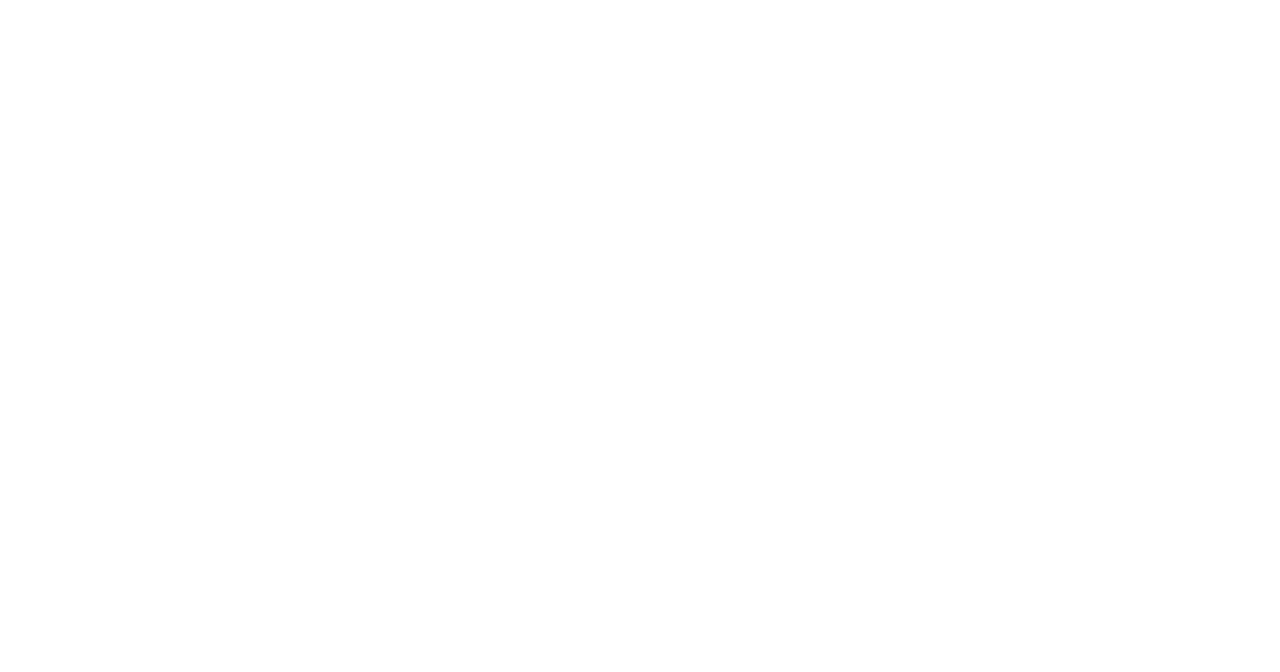
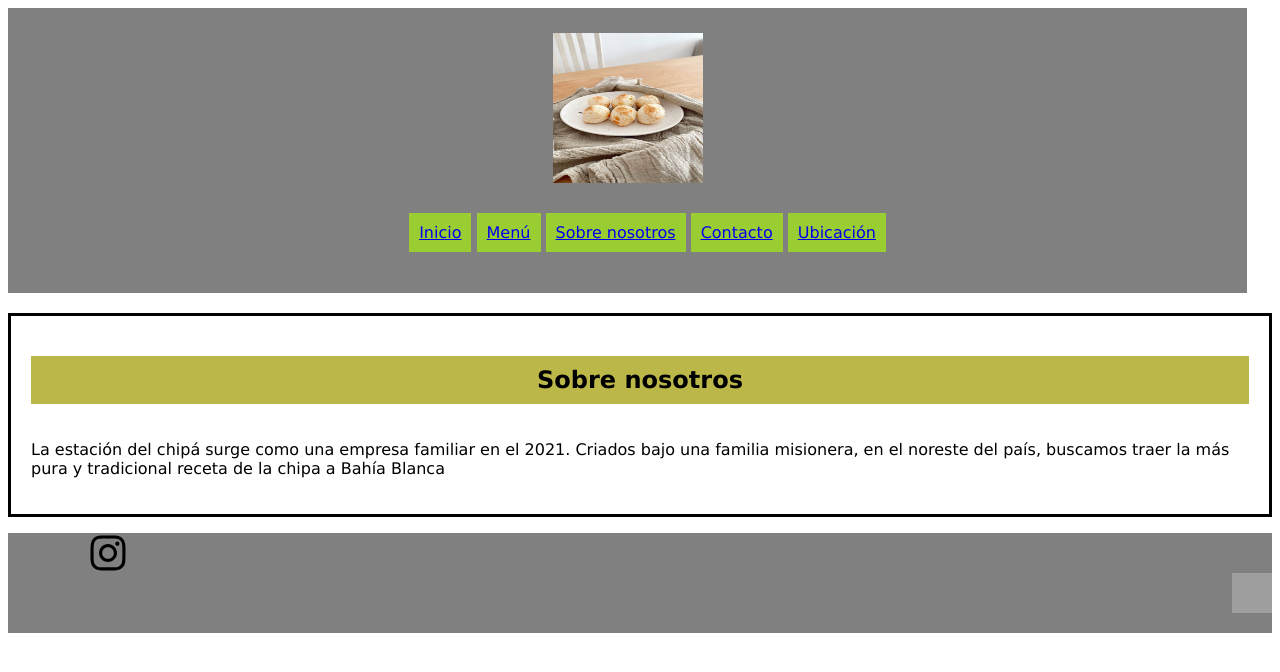
Before and after one commit to tomassuzzara/laestaciondelchipa, a plain HTML site: page pages/sobrenosotros.html in a window 1280 px wide. Drawn offline with Linux system fonts and the light colour scheme; grey boxes are pictures that could not be loaded.

Commit message:
se aplico estructura y estilos en sobrenosotros

```diff
--- a/css/styles.css
+++ b/css/styles.css
@@ -2,7 +2,7 @@
     font-family: 'Lucida Sans', 'Lucida Sans Regular', 'Lucida Grande', 'Lucida Sans Unicode', Geneva, Verdana, sans-serif
 }
 
-#grid {
+#gridNav {
     display: grid;
     grid-template-areas:
     "header header header"
@@ -129,9 +129,15 @@ section#servicios {
 
 }
 
-#titulo1 {
+.titulo1 {
     text-align: center;
     background-color: olivedrab;
+}
+
+.titulo2 {
+    text-align: center;
+    background-color: #bbb749;
+    padding: 10px;
 }
 
 .button {
@@ -145,3 +151,9 @@ section#servicios {
     width: 200px;
     margin-top: 10px;
 }
+
+#sectionNosotros {
+    display: grid;
+    border: 3px solid black;
+    padding: 20px;
+}
--- a/pages/sobrenosotros.html
+++ b/pages/sobrenosotros.html
@@ -0,0 +1,44 @@
+<!DOCTYPE html>
+<html lang="en">
+<head>
+    <meta charset="UTF-8">
+    <meta http-equiv="X-UA-Compatible" content="IE=edge">
+    <meta name="viewport" content="width=device-width, initial-scale=1.0">
+    <link rel="stylesheet" href="../css/styles.css">
+    <title>La estación del chipá</title>
+</head>
+<body>
+    <div id="gridNav">
+        <header class="header">
+            <a class="enlaceLogo" a href="../img/chipa-iconsi.jpeg"><img src="../img/chipa-iconsi.jpeg"></a>
+            <nav>
+                <ul id="listaNavegacion">
+                    <li><a href="../index.html">Inicio</a></li>
+                    <li><a href="menu.html">Menú</a></li>
+                    <li><a href="sobrenosotros.html">Sobre nosotros</a></li>
+                    <li><a href="contacto.html">Contacto</a></li>
+                    <li><a href="ubicacion.html">Ubicación</a></li>
+                </ul>
+            </nav>
+        </header>
+    </div>
+
+    <section id="sectionNosotros">
+        <h1 class="titulo2">Sobre nosotros</h1>
+        <p>La estación del chipá surge como una empresa familiar en el 2021. Criados bajo una familia misionera, en el noreste del país, buscamos traer la más pura y tradicional receta de la chipa a Bahía Blanca</p>
+    </section>
+
+    <footer id="footer">
+        <ul>
+            <ol class="instagram">
+                 <a class="instagram" a href="https://www.instagram.com/chipacitos.caseros/?hl=es" target="_blank"><img src="../img/instagram-brands.svg" alt="chipacitos caseros"></a>
+            </ol>
+             <ol class="whatsapp">
+                 <a class="whatsapp" href="https://api.whatsapp.com/send?phone=54912345678" target="_blank">
+                     <img src="https://api.iconify.design/akar-icons/whatsapp-fill.svg" alt="Imágen Whatsapp">
+                 </a>
+             </ol>
+         </ul>
+        </footer>
+</body>
+</html>
```
Also changed, not shown: index.html (+3 -2 lines), pages/menu.html (+3 -3 lines).
